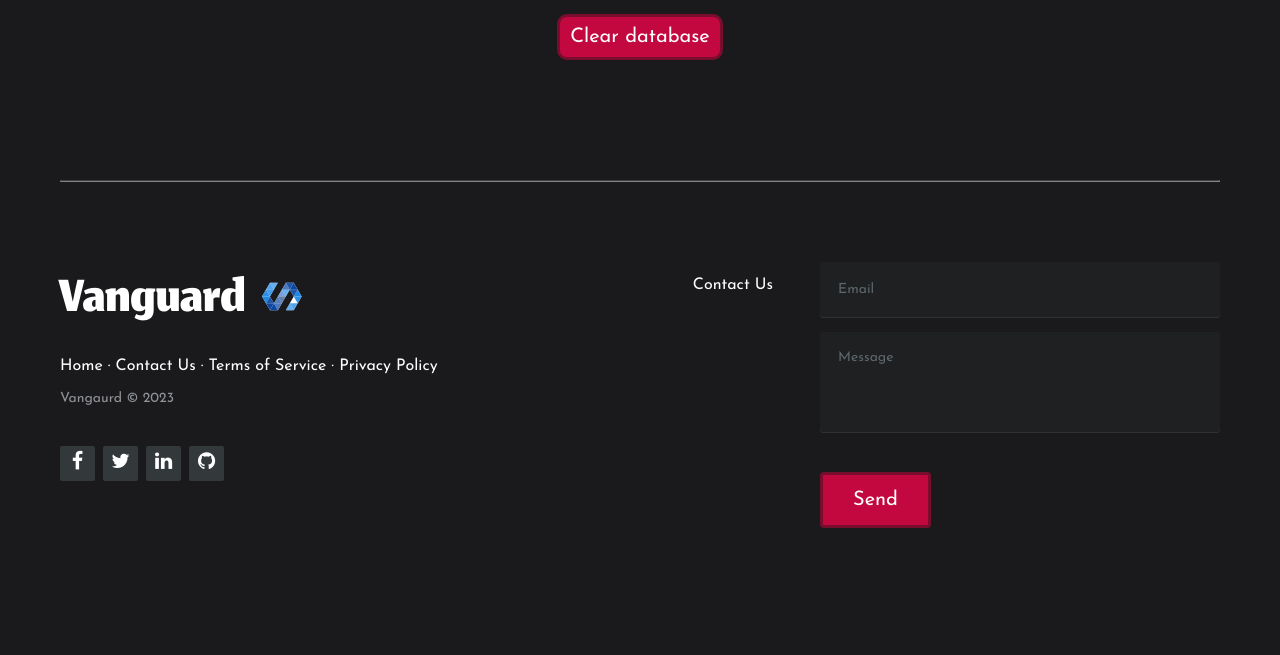
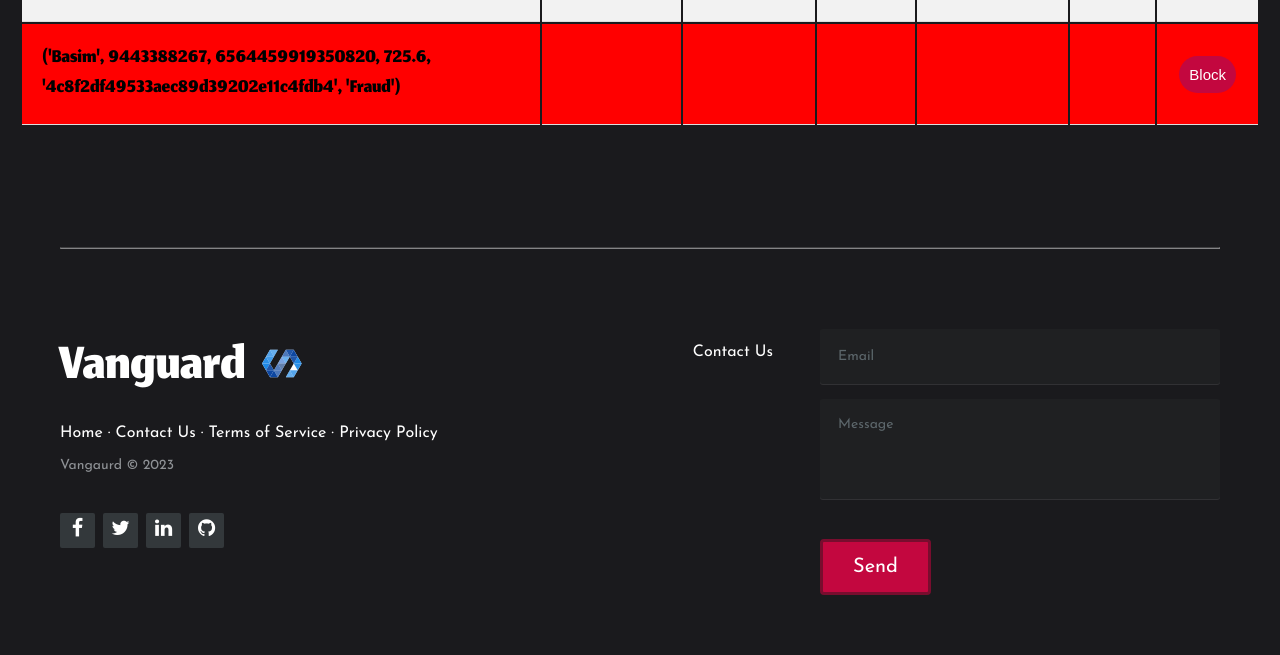
Before and after one commit to asmeet23/Financial-Fraud-Detection, a Flask app: page /manage in a window 1280 px wide. Shown: the part 331-986 px from the top of the page. Before the commit the page ends 859 px from the top, so only its background shows below. Run offline with Flask 3, Linux system fonts and the light colour scheme; data comes from the database, SQL or seed files in the repository; both versions use the stored data as it was after the commit; parts of the project's set-up code (start-up, migrations or seed data) failed here and were passed over.

Commit message:
Changes to be committed: 	modified:   Newdata.db 	modified:   app.py 	modified:   templates/index.html 	modified:   templates/manage.html

```diff
--- a/app.py
+++ b/app.py
@@ -154,11 +154,11 @@ def onlyFraud():
         cursor = db.cursor()
 
         # Modify this line to match your actual data structure
-        cursor.execute('SELECT * FROM userdata WHERE result = "Fraud"')
+        cursor.execute('SELECT name, Bank_acc_no,cc_num,amount,trans_num,result FROM userdata WHERE result = "Fraud"')
         fraud_transactions = cursor.fetchall()
 
         # Pass the fraudulent transactions to your template
-        return render_template('manage.html', fraud_transactions=fraud_transactions)
+        return render_template('manage.html', transactions=fraud_transactions)
 
 
 
--- a/templates/manage.html
+++ b/templates/manage.html
@@ -74,21 +74,18 @@
             <th>Action</th>
 
         </tr>
-        {% for row in data %}
+        {% for row in transactions  %}
         <tr class="{% if row[5] == 'Fraud' %}fraud
         {% elif row[5]=='Not Fraud' %}Not-fraud
         {% else %}invalid
-        {% endif %}"
+        {% endif %}">
+            <td>{{ transactions[0] }}</td>
+            <td>{{ transactions[1] }}</td>
+            <td>{{ transactions[2] }}</td>
+            <td>{{ transactions[3] }}</td>
+            <td>{{ transactions[4] }}</td>
+            <td>{{ transactions[5] }}</td>
 
-
-
-        >
-            <td>{{ row[0] }}</td>
-            <td>{{ row[1] }}</td>
-            <td>{{ row[2] }}</td>
-            <td>{{ row[3] }}</td>
-            <td>{{ row[4] }}</td>
-            <td>{{ row[5] }}</td>
             <!-- <td>{{ row[6] }}</td> -->
             <!-- <td>{{row [7] }}</td> -->
             <!-- <td>{{row [8] }}</td>
@@ -98,17 +95,13 @@
             <td>{{row [11] }}</td> -->
             <!-- <td>{{row [8] }}</td> -->
             <!-- <td><button class="expand-btn" onclick="redirectToDetails('{{ row[0] }}')">Expand</button></td> -->
-            <td><button class="expand-btn" onclick="redirectToDetails('{{ row[0] }}')">Expand</button></td>
+            <td><button class="expand-btn" onclick="redirectToDetails('{{ row[0] }}')">Block</button></td>
 
 
         </tr>
         {% endfor %}
     </table>
-    <div class="btttn">
-    <form action="/delete" method="POST" style="display: inline;">
-      <input type="submit" value="Clear database">
-  </form>
-</div>
+
   </div>
     <!-- Update the script in the display.html file -->
     <script>
```
Also changed, not shown: templates/index.html (+17 -2 lines), Newdata.db.
